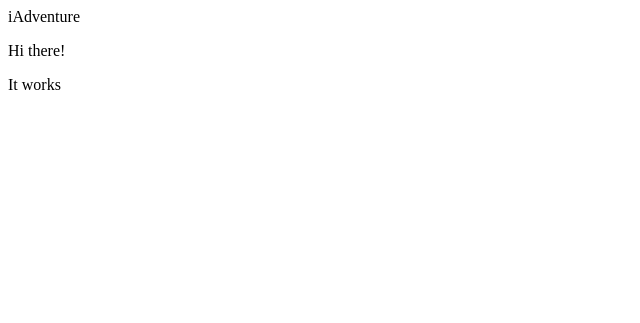
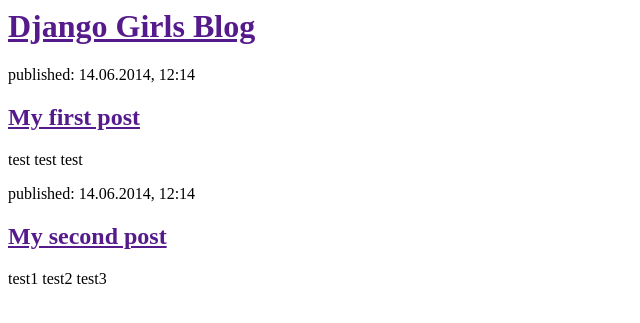
Before and after one commit to Mooze81/my-first-blog, a Django app: page / in a window 1280 px wide. Shown: the top 323 px of the page, without its empty margins (0-640 px from the left). Run offline with Django 3.2, Linux system fonts and the light colour scheme.

Commit message:
Changed the HTML for the site.

```diff
--- a/blog/templates/blog/post_list.html
+++ b/blog/templates/blog/post_list.html
@@ -1,9 +1,23 @@
 <html>
-    <title> iAdnenture </title>
-    <p> iAdventure </p>
+  <head>
+    <title> iAdventure </title>
   </head>
   <body>
-      <p>Hi there! </p>
-      <p> It works</p>
+      <div>
+          <h1><a href="">Django Girls Blog</a></h1>
+      </div>
+
+      <div>
+        <p>published: 14.06.2014, 12:14</p>
+        <h2><a href="">My first post</a></h2>
+        <p>test test test</p>
+      </div>
+
+      <div>
+          <p>published: 14.06.2014, 12:14</p>
+          <h2><a href="">My second post</a></h2>
+          <p> test1 test2 test3</p>
+        </div>
+
   </body>
 <html>
```
